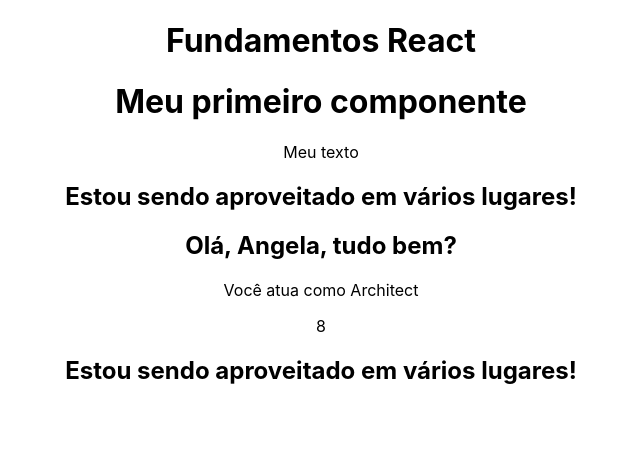
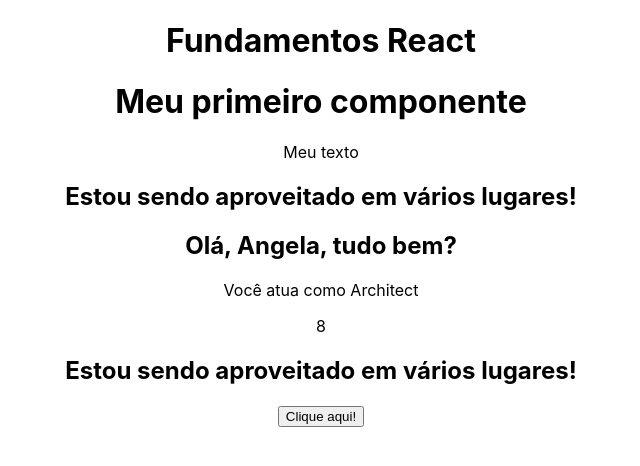
Before and after one commit to sucodelarangela/miniblog, a React (Create React App) app in the folder 2_FUNDAMENTOS/fundamentos/: page / in a window 1280 px wide. Shown: the top 466 px of the page, without its empty margins (319-959 px from the left). Built offline with nearby package versions, Linux system fonts and the light colour scheme.

Commit message:
feat: handling click events

```diff
--- a/2_FUNDAMENTOS/fundamentos/src/App.js
+++ b/2_FUNDAMENTOS/fundamentos/src/App.js
@@ -2,6 +2,7 @@
 import FirstComponent from './Components/FirstComponent';
 import TemplateExpressions from './Components/TemplateExpressions';
 import MyComponent from './Components/MyComponent';
+import Events from './Components/Events';
 
 // styles
 import './App.css';
@@ -15,6 +16,7 @@ function App() {
       <FirstComponent />
       <TemplateExpressions />
       <MyComponent />
+      <Events />
     </div>
   );
 };
--- /dev/null
+++ b/2_FUNDAMENTOS/fundamentos/src/Components/Events.js
@@ -0,0 +1,15 @@
+const Events = () => {
+  const handleMyEvent = (e) => {
+    console.log(e);
+  };
+
+  return (
+    <div>
+      <div>
+        <button onClick={handleMyEvent}>Clique aqui!</button>
+      </div>
+    </div>
+  );
+};
+
+export default Events;
```
